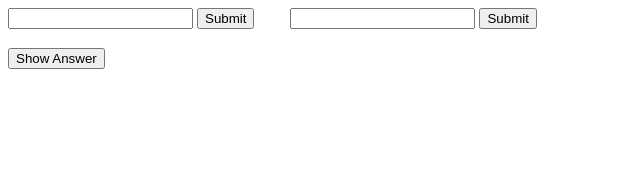
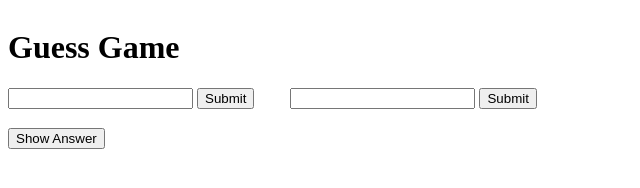
Before and after one commit to hassanrao1/Guess-Game-Birthday-Age-Calculator, a plain HTML site: page index.html in a window 1280 px wide. Shown: the whole page, without its empty margins (0-640 px from the left). Drawn offline with Linux system fonts and the light colour scheme.

Commit message:
heading added

```diff
--- a/index.html
+++ b/index.html
@@ -8,7 +8,9 @@
   </head>
   <body>
     <!-- Guess Number -->
+
     <div>
+      <h1>Guess Game</h1>
       <!-- Input1 -->
       <div>
         <form onsubmit="return result1()">
```
